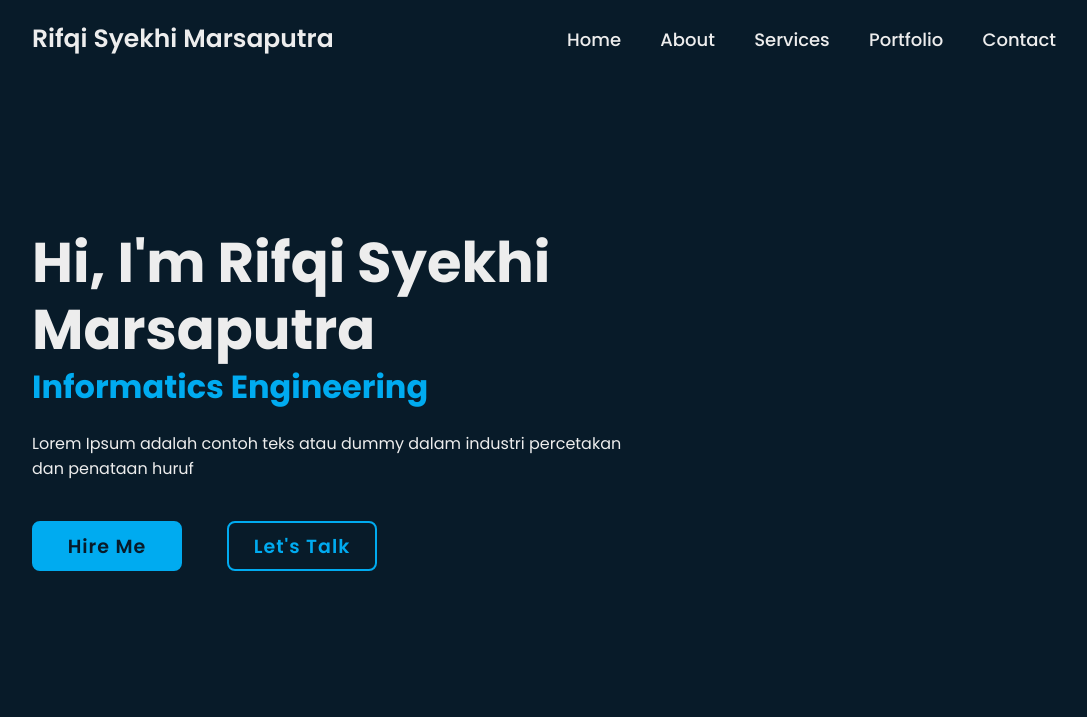
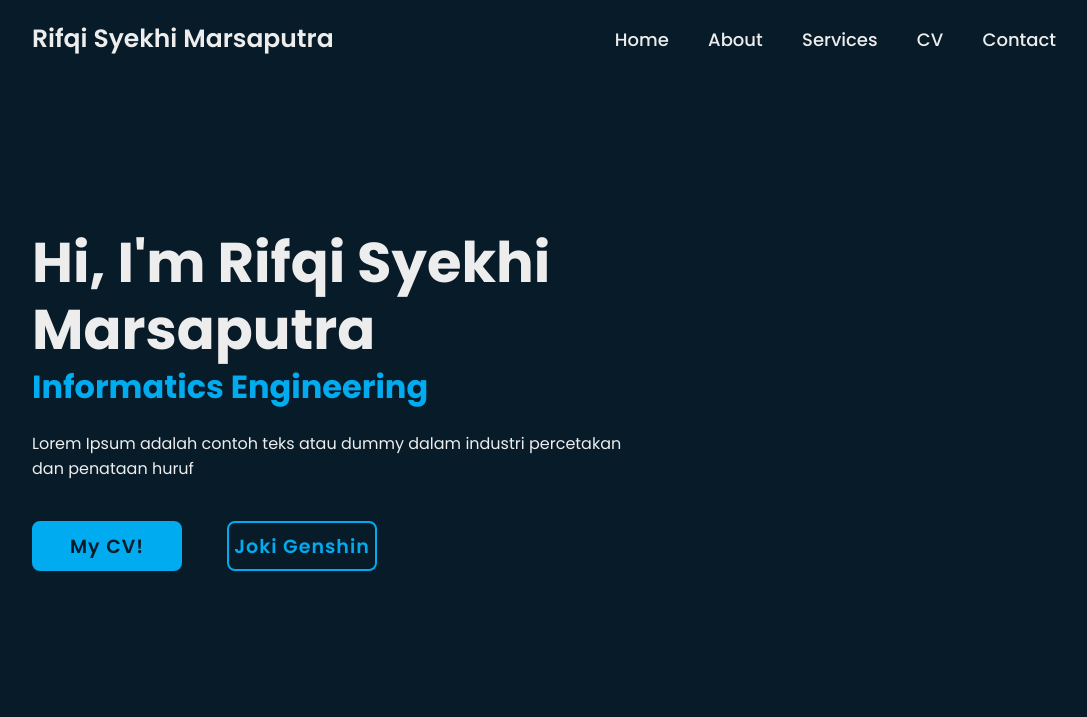
Before and after one commit to rifqisyekhi/PraktikumPAW, a plain HTML site: page index.html in a window 1280 px wide. Shown: the top 717 px of the page, without its empty margins (96-1183 px from the left). Drawn offline with nearby package versions, Linux system fonts and the light colour scheme.

Commit message:
Update index.html

```diff
--- a/index.html
+++ b/index.html
@@ -19,7 +19,7 @@
             <a href="#">Home</a>
             <a href="#">About</a>
             <a href="#">Services</a>
-            <a href="MyWeb/cv/Curiculumvitae.html">Portfolio</a>
+            <a href="MyWeb/cv/Curiculumvitae.html">CV</a>
             <a href="#">Contact</a>
 
         </nav>
@@ -31,8 +31,8 @@
             <h3>Informatics Engineering</h3>
             <p>Lorem Ipsum adalah contoh teks atau dummy dalam industri percetakan dan penataan huruf</p>
             <div class="btn-box">
-                <a href="#">Hire Me</a>
-                <a href="#">Let's Talk</a>
+                <a href="MyWeb/cv/Curiculumvitae.html">My CV!</a>
+                <a href="https://twitter.com/sakehservice">Joki Genshin</a>
             </div>
         </div>
 
```
